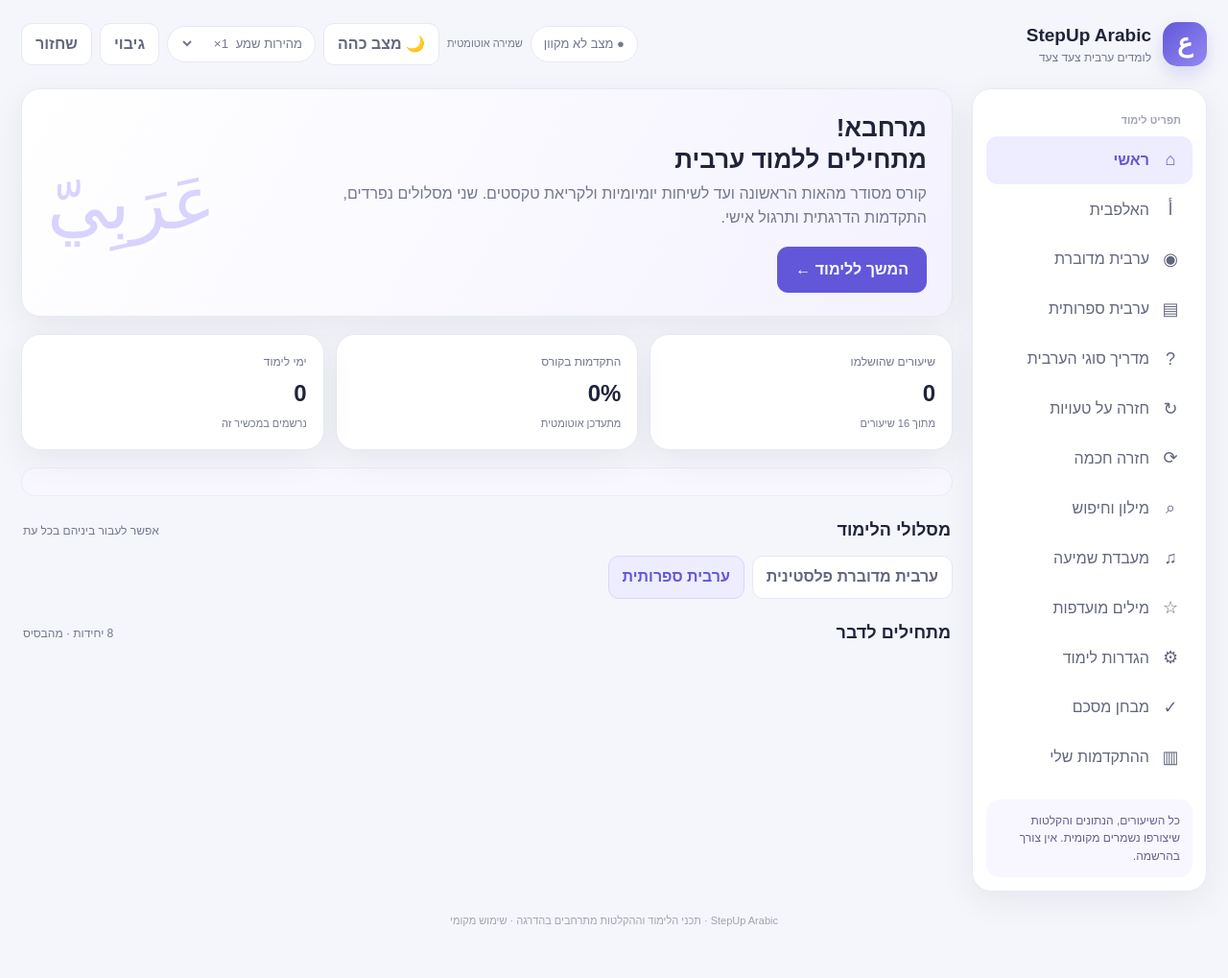
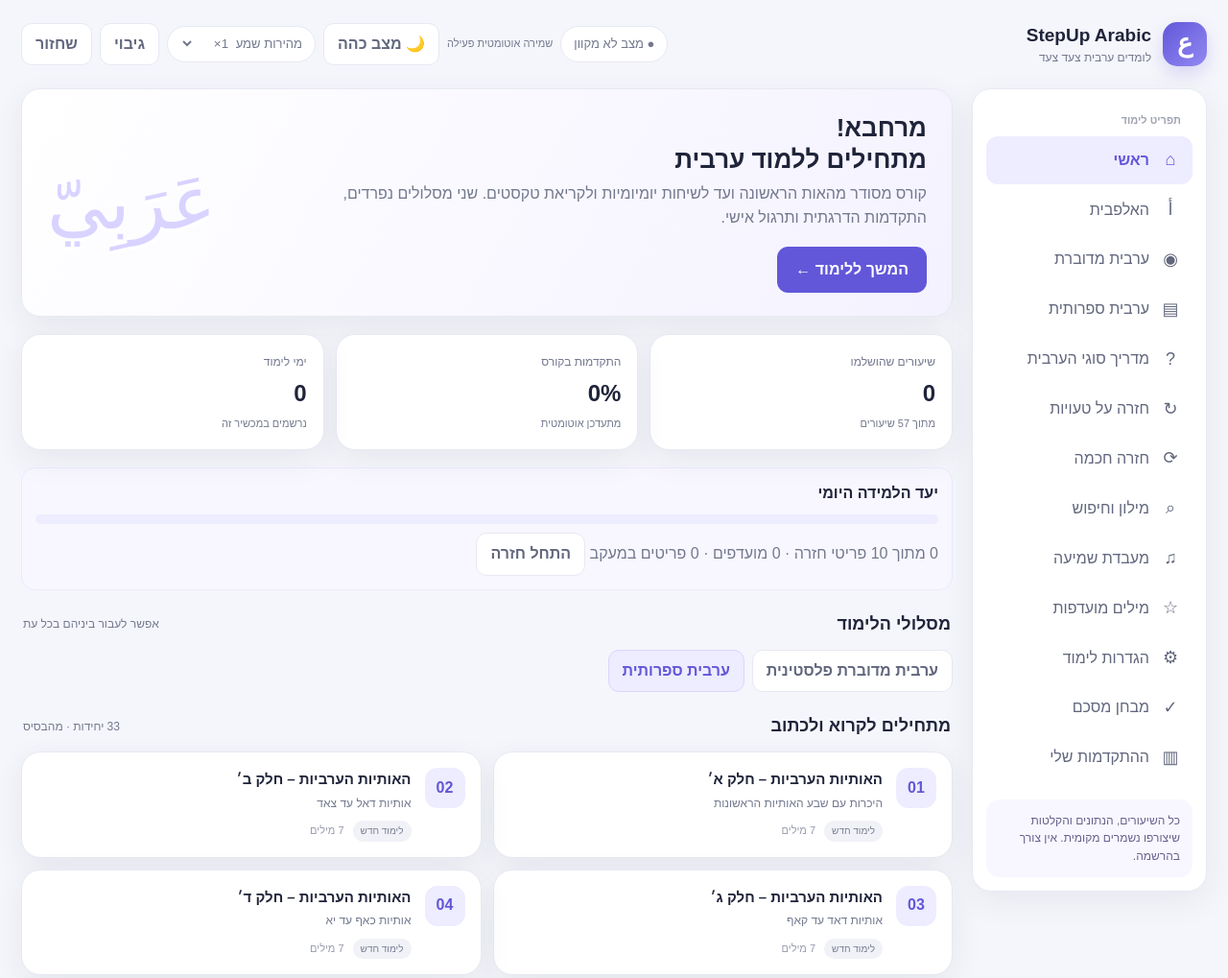
Before and after one commit to 04350/StepUp-Arabic, a plain HTML site: page index.html in a window 1280 px wide. Shown: the top 1019 px of the page at 96% size. Before the commit the page ends 998 px from the top, so only its background shows below. Drawn offline with Linux system fonts and the light colour scheme.

Commit message:
Fix lesson tile markup concatenation

```diff
--- a/index.html
+++ b/index.html
@@ -196,7 +196,7 @@ function renderFinalHistory(){
     : '<div class="info-box">עדיין לא נשמרו תוצאות של מבחנים מסכמים.</div>';
 }
 function showView(v){document.querySelectorAll("main>section").forEach(s=>s.classList.add("hidden"));$("view-"+v).classList.remove("hidden");document.querySelectorAll(".nav").forEach(b=>b.classList.toggle("active",b.dataset.view===v));}
-function renderLessons(){const list=CURRICULUM[activeTrack];$("lessonHeading").textContent=activeTrack==="spoken"?"מתחילים לדבר":"מתחילים לקרוא ולכתוב";$("lessonSubhead").textContent=list.length+" יחידות · מהבסיס";$("lessonGrid").innerHTML=list.map((l,i)=>{const done=state.completed.includes(l.id),score=state.scores[l.id];return '<button class="lesson-card" data-lesson="'+l.id+'"><span class="lesson-no">'+String(i+1).padStart(2,"0")+'</span><span><h4>'+l.title+(l.level?'<span class="advanced-label">'+l.level+'</span>':"")+'</h4>'<p>'+l.description+'</p><span class="lesson-meta"><span class="status '+(done?"done":"")+'">'+(done?"הושלם":"לימוד חדש")+'</span><span>'+l.words.length+' מילים</span>'+(score!==undefined?'<span>ציון: '+score+'%</span>':"")+'</span></span></button>';}).join("");}
+function renderLessons(){const list=CURRICULUM[activeTrack];$("lessonHeading").textContent=activeTrack==="spoken"?"מתחילים לדבר":"מתחילים לקרוא ולכתוב";$("lessonSubhead").textContent=list.length+" יחידות · מהבסיס";$("lessonGrid").innerHTML=list.map((l,i)=>{const done=state.completed.includes(l.id),score=state.scores[l.id];return '<button class="lesson-card" data-lesson="'+l.id+'"><span class="lesson-no">'+String(i+1).padStart(2,"0")+'</span><span><h4>'+l.title+(l.level?'<span class="advanced-label">'+l.level+'</span>':'')+'</h4><p>'+l.description+'</p><span class="lesson-meta"><span class="status '+(done?"done":"")+'">'+(done?"הושלם":"לימוד חדש")+'</span><span>'+l.words.length+' מילים</span>'+(score!==undefined?'<span>ציון: '+score+'%</span>':"")+'</span></span></button>';}).join("");}
 const LETTER_SOUNDS=["أَلِف","بَاء","تَاء","ثَاء","جِيم","حَاء","خَاء","دَال","ذَال","رَاء","زَاي","سِين","شِين","صَاد","ضَاد","طَاء","ظَاء","عَيْن","غَيْن","فَاء","قَاف","كَاف","لَام","مِيم","نُون","هَاء","وَاو","يَاء"];
 function renderLetters(){$("letterGrid").innerHTML=LETTERS.map((a,i)=>'<div class="letter"><b lang="ar" dir="rtl">'+a[0]+'</b><small>'+a[1]+'</small><small class="forms" lang="ar" dir="rtl">'+a[2]+' · '+a[3]+' · '+a[4]+' · '+a[5]+'</small><small>נפרדת · תחילה · אמצע · סוף</small><button class="audio" type="button" data-audio="generated/letter-'+String(i+1).padStart(2,"0")+'.wav" aria-label="השמעת שם האות '+LETTER_SOUNDS[i]+'">▶ שמע את שם האות</button></div>').join("");}
 function renderWordList(targetId,track){const list=CURRICULUM[track];$(targetId).innerHTML=list.map(l=>'<div class="section-head"><h3>'+l.title+'</h3><span>'+l.words.length+' מילים</span></div>'+l.words.map((w,i)=>wordCard(w,l,i)).join("")).join("");}
```
